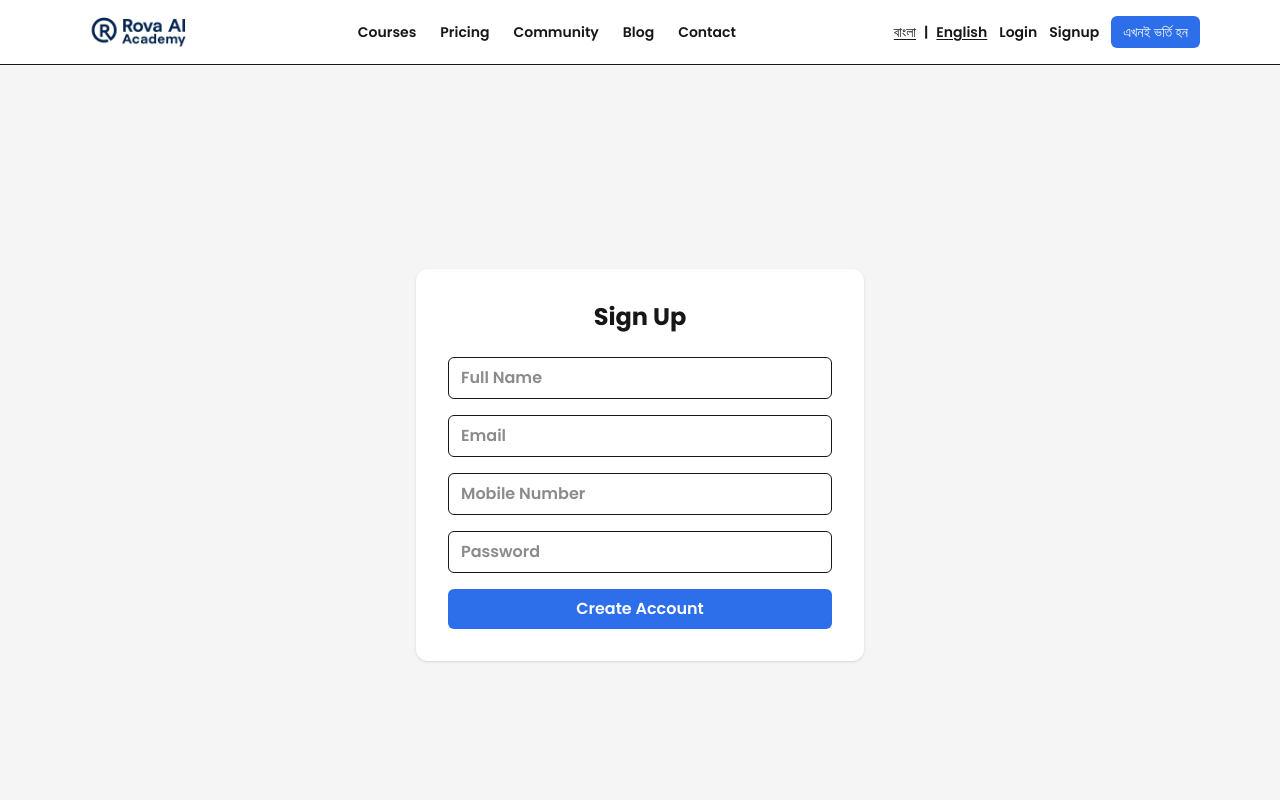
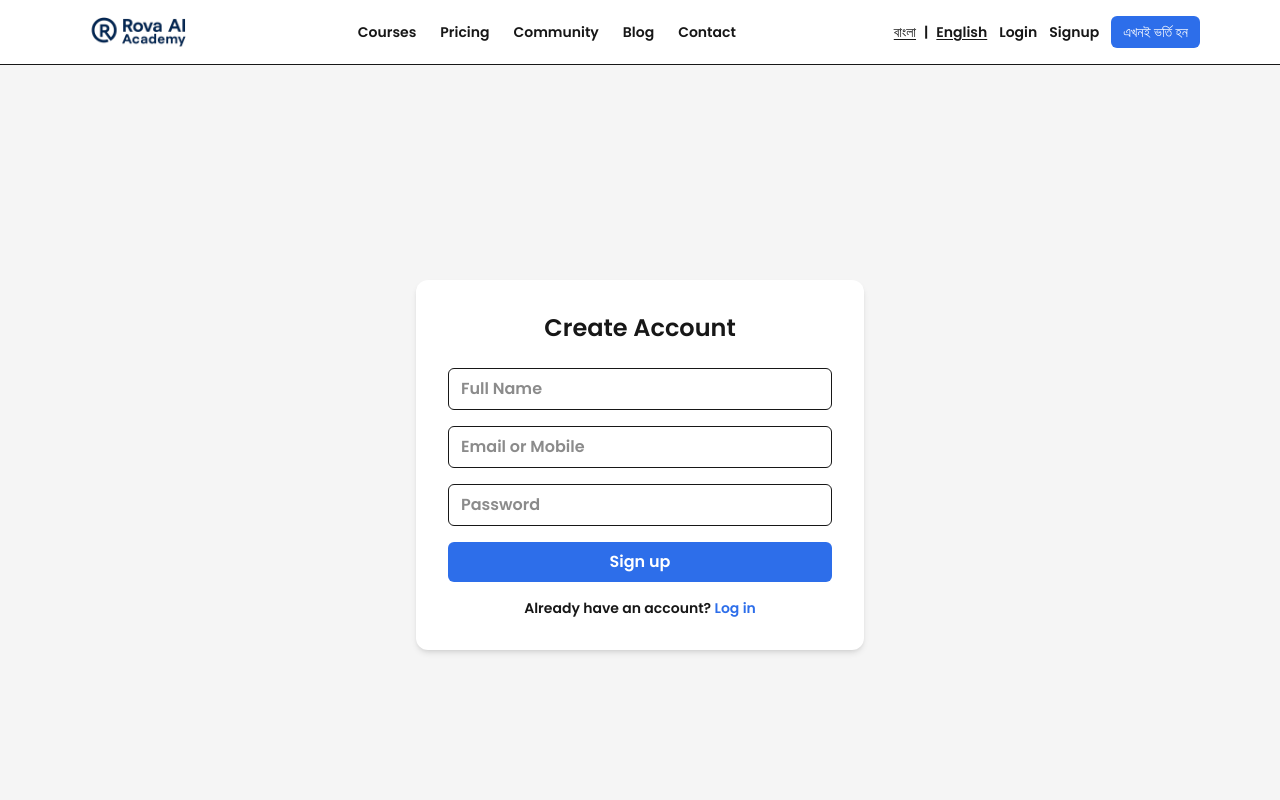
Before and after one commit to helloshamimjunior-cpu/rova-ai, a Next.js app: page /signup in a window 1280 px wide. Shown: the top 800 px of the page. Built offline with nearby package versions, Linux system fonts and the light colour scheme.

Commit message:
auth UI: login/signup with cross-links

```diff
--- a/app/login/page.tsx
+++ b/app/login/page.tsx
@@ -1,52 +1,38 @@
 "use client";
-import { useState } from "react";
+import Link from "next/link";
 
 export default function LoginPage() {
-  const [form, setForm] = useState({
-    identifier: "", // 👉 এখানে email or mobile number যেকোনো একটা আসবে
-    password: "",
-  });
-
-  const handleChange = (e: React.ChangeEvent<HTMLInputElement>) => {
-    setForm({ ...form, [e.target.name]: e.target.value });
-  };
-
-  const handleSubmit = (e: React.FormEvent) => {
-    e.preventDefault();
-    console.log("Login submitted:", form);
-    // 👉 Backend / Firebase এ identifier check করতে হবে
-  };
-
   return (
     <section className="min-h-screen flex items-center justify-center bg-neutral-100">
-      <div className="w-full max-w-md bg-white p-8 rounded-xl shadow">
-        <h1 className="text-2xl font-bold mb-6 text-center">Login</h1>
-        <form onSubmit={handleSubmit} className="space-y-4">
+      <div className="w-full max-w-md bg-white p-8 rounded-xl shadow-md">
+        <h2 className="text-2xl font-semibold text-center mb-6">Login</h2>
+
+        <form className="space-y-4">
           <input
             type="text"
-            name="identifier"
-            placeholder="Email or Mobile Number"
-            value={form.identifier}
-            onChange={handleChange}
-            className="w-full rounded-md border px-3 py-2"
-            required
+            placeholder="Email or Mobile"
+            className="w-full border rounded-md px-3 py-2"
           />
           <input
             type="password"
-            name="password"
             placeholder="Password"
-            value={form.password}
-            onChange={handleChange}
-            className="w-full rounded-md border px-3 py-2"
-            required
+            className="w-full border rounded-md px-3 py-2"
           />
           <button
             type="submit"
-            className="w-full rounded-md bg-[color:var(--brand-primary)] py-2 text-white font-medium"
+            className="w-full py-2 rounded-md text-white font-medium"
+            style={{ background: "var(--brand-primary)" }}
           >
             Login
           </button>
         </form>
+
+        <p className="text-sm text-center mt-4">
+          Don&apos;t have an account?{" "}
+          <Link href="/signup" className="text-[color:var(--brand-primary)] font-medium">
+            Sign up
+          </Link>
+        </p>
       </div>
     </section>
   );
--- a/app/signup/page.tsx
+++ b/app/signup/page.tsx
@@ -1,72 +1,43 @@
 "use client";
-import { useState } from "react";
+import Link from "next/link";
 
 export default function SignupPage() {
-  const [form, setForm] = useState({
-    name: "",
-    email: "",
-    mobile: "",
-    password: "",
-  });
-
-  const handleChange = (e: React.ChangeEvent<HTMLInputElement>) => {
-    setForm({ ...form, [e.target.name]: e.target.value });
-  };
-
-  const handleSubmit = (e: React.FormEvent) => {
-    e.preventDefault();
-    console.log("Form submitted:", form);
-    // 👉 এখানে backend API call / Firebase Auth connect করতে পারো
-  };
-
   return (
     <section className="min-h-screen flex items-center justify-center bg-neutral-100">
-      <div className="w-full max-w-md bg-white p-8 rounded-xl shadow">
-        <h1 className="text-2xl font-bold mb-6 text-center">Sign Up</h1>
-        <form onSubmit={handleSubmit} className="space-y-4">
+      <div className="w-full max-w-md bg-white p-8 rounded-xl shadow-md">
+        <h2 className="text-2xl font-semibold text-center mb-6">Create Account</h2>
+
+        <form className="space-y-4">
           <input
             type="text"
-            name="name"
             placeholder="Full Name"
-            value={form.name}
-            onChange={handleChange}
-            className="w-full rounded-md border px-3 py-2"
-            required
+            className="w-full border rounded-md px-3 py-2"
           />
           <input
-            type="email"
-            name="email"
-            placeholder="Email"
-            value={form.email}
-            onChange={handleChange}
-            className="w-full rounded-md border px-3 py-2"
-            required
-          />
-          <input
-            type="tel"
-            name="mobile"
-            placeholder="Mobile Number"
-            value={form.mobile}
-            onChange={handleChange}
-            className="w-full rounded-md border px-3 py-2"
-            required
+            type="text"
+            placeholder="Email or Mobile"
+            className="w-full border rounded-md px-3 py-2"
           />
           <input
             type="password"
-            name="password"
             placeholder="Password"
-            value={form.password}
-            onChange={handleChange}
-            className="w-full rounded-md border px-3 py-2"
-            required
+            className="w-full border rounded-md px-3 py-2"
           />
           <button
             type="submit"
-            className="w-full rounded-md bg-[color:var(--brand-primary)] py-2 text-white font-medium"
+            className="w-full py-2 rounded-md text-white font-medium"
+            style={{ background: "var(--brand-primary)" }}
           >
-            Create Account
+            Sign up
           </button>
         </form>
+
+        <p className="text-sm text-center mt-4">
+          Already have an account?{" "}
+          <Link href="/login" className="text-[color:var(--brand-primary)] font-medium">
+            Log in
+          </Link>
+        </p>
       </div>
     </section>
   );
```
